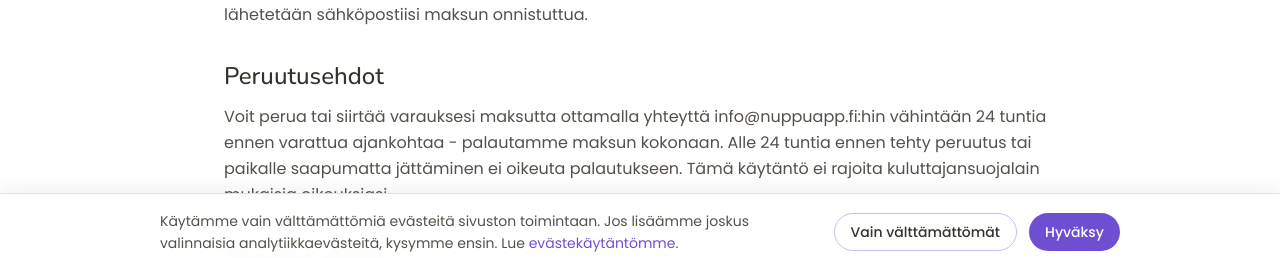
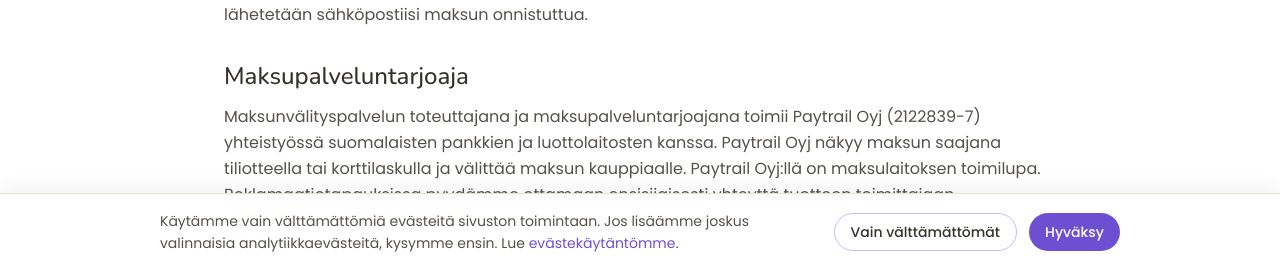
Before and after one commit to nuppudigital/Nuppu-Website, a React (Vite) app: page /terms in a window 1280 px wide. Shown: the part 529-787 px from the top of the page. Built offline with nearby package versions, Linux system fonts and the light colour scheme; no server answers.

Commit message:
Change in Terms

```diff
--- a/src/app/i18n/en.json
+++ b/src/app/i18n/en.json
@@ -412,6 +412,10 @@
       "title": "Delivery terms",
       "text": "The 30-minute emotional-skills consultation is delivered remotely at your booked time. You can choose whether it happens as a video call or a phone call - just tell us your preference in the booking form's message field. A confirmation, along with a video-call link or your call time, is emailed to you once payment succeeds."
     },
+    "payment": {
+      "title": "Payment Service Provider",
+      "text": "Paytrail Plc acts as a collecting payment service provider and is an authorized payment institution. Paytrail Plc will be shown as the recipient on your bank or credit card statement. Paytrail Plc will forward the payment to the merchant. For complaints, please contact the website where the payment was made.\nPaytrail Plc\nInnova 2\nLutakonaukio 7\n40100 Jyväskylä\nPhone: +358 207 181 830\nBusiness ID 2122839-7\npaytrail.com/en/consumer/information-about-paying"
+    },
     "cancellation": {
       "title": "Cancellation terms",
       "text": "You can cancel or reschedule free of charge by contacting info@nuppuapp.fi at least 24 hours before your booked time - we'll refund the payment in full. Cancellations made less than 24 hours in advance, or no-shows, are not eligible for a refund. This policy does not limit any rights you have under Finnish consumer protection law."
--- a/src/app/i18n/fi.json
+++ b/src/app/i18n/fi.json
@@ -412,6 +412,10 @@
       "title": "Toimitusehdot",
       "text": "30 minuutin tunnetaito-ohjaus toteutetaan etäyhteydellä varaamanasi ajankohtana. Voit valita, käydäänkö keskustelu videopuhelun tai puhelinsoiton kautta - kerro toivomastaan tavasta varauslomakkeen viestikentässä. Vahvistus sekä mahdollinen videopuhelulinkki tai soittoaika lähetetään sähköpostiisi maksun onnistuttua."
     },
+    "payment": {
+      "title": "Maksupalveluntarjoaja",
+      "text": "Maksunvälityspalvelun toteuttajana ja maksupalveluntarjoajana toimii Paytrail Oyj (2122839-7) yhteistyössä suomalaisten pankkien ja luottolaitosten kanssa. Paytrail Oyj näkyy maksun saajana tiliotteella tai korttilaskulla ja välittää maksun kauppiaalle. Paytrail Oyj:llä on maksulaitoksen toimilupa. Reklamaatiotapauksissa pyydämme ottamaan ensisijaisesti yhteyttä tuotteen toimittajaan.\nPaytrail Oyj, y-tunnus: 2122839-7\nInnova 2\nLutakonaukio 7\n40100 Jyväskylä\nPuhelin: 0207 181830\npaytrail.com/kuluttaja/tietoa-maksamisesta"
+    },
     "cancellation": {
       "title": "Peruutusehdot",
       "text": "Voit perua tai siirtää varauksesi maksutta ottamalla yhteyttä info@nuppuapp.fi:hin vähintään 24 tuntia ennen varattua ajankohtaa - palautamme maksun kokonaan. Alle 24 tuntia ennen tehty peruutus tai paikalle saapumatta jättäminen ei oikeuta palautukseen. Tämä käytäntö ei rajoita kuluttajansuojalain mukaisia oikeuksiasi."
--- a/src/app/pages/Terms.tsx
+++ b/src/app/pages/Terms.tsx
@@ -6,7 +6,7 @@ export default function Terms() {
 
   usePageMeta(t("terms.meta.title"), t("terms.meta.description"));
 
-  const sections = ["company", "delivery", "cancellation", "use", "ip", "liability", "contact"];
+  const sections = ["company", "delivery", "payment", "cancellation", "use", "ip", "liability", "contact"];
 
   return (
     <div className="w-full bg-white">
@@ -23,7 +23,7 @@ export default function Terms() {
                 <h2 className="text-2xl text-[#35322B] mb-3" style={{ fontFamily: "Nunito, sans-serif" }}>
                   {t(`terms.${key}.title`)}
                 </h2>
-                <p>{t(`terms.${key}.text`)}</p>
+                <p className="whitespace-pre-line">{t(`terms.${key}.text`)}</p>
               </section>
             ))}
           </div>
```
